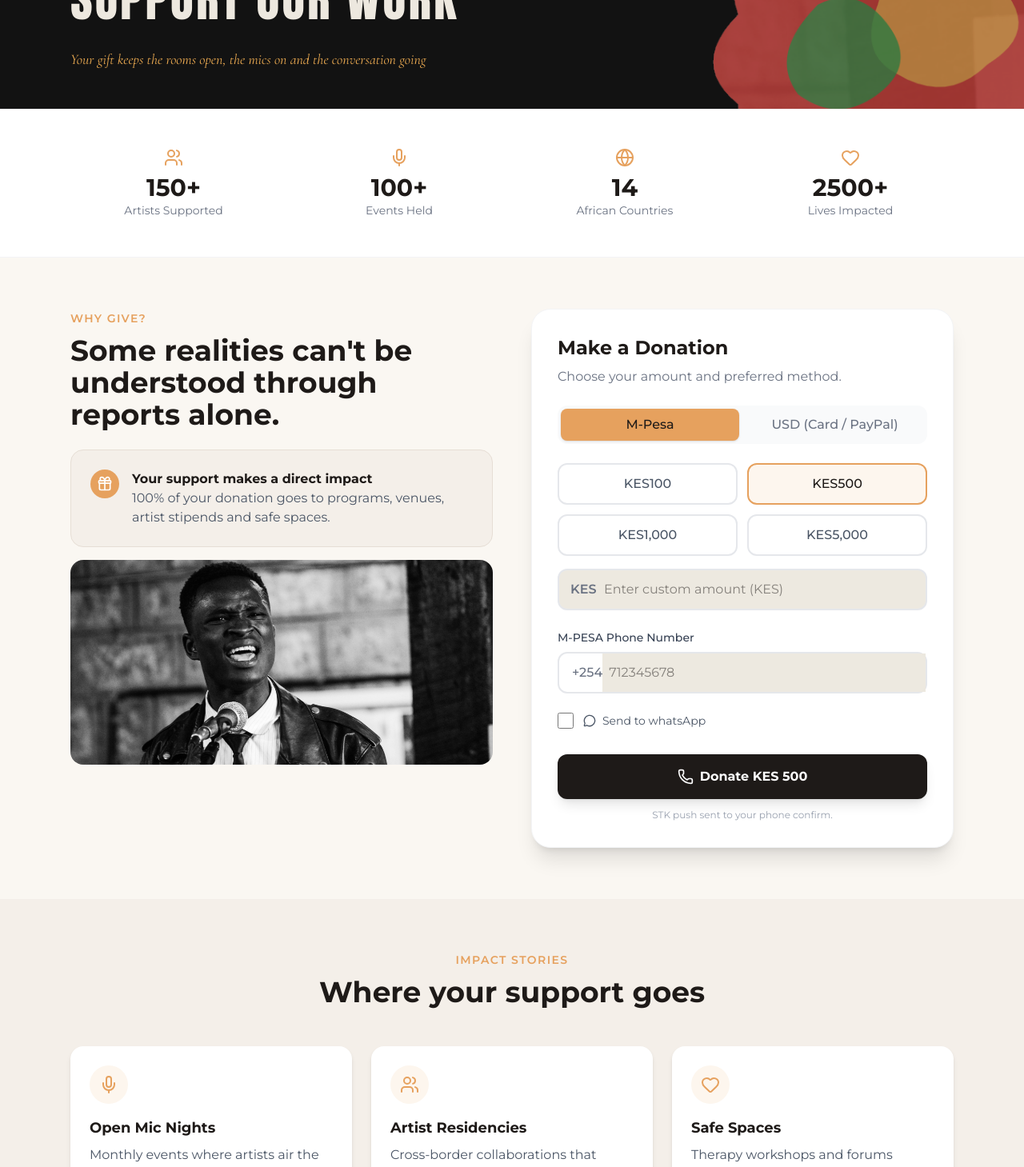
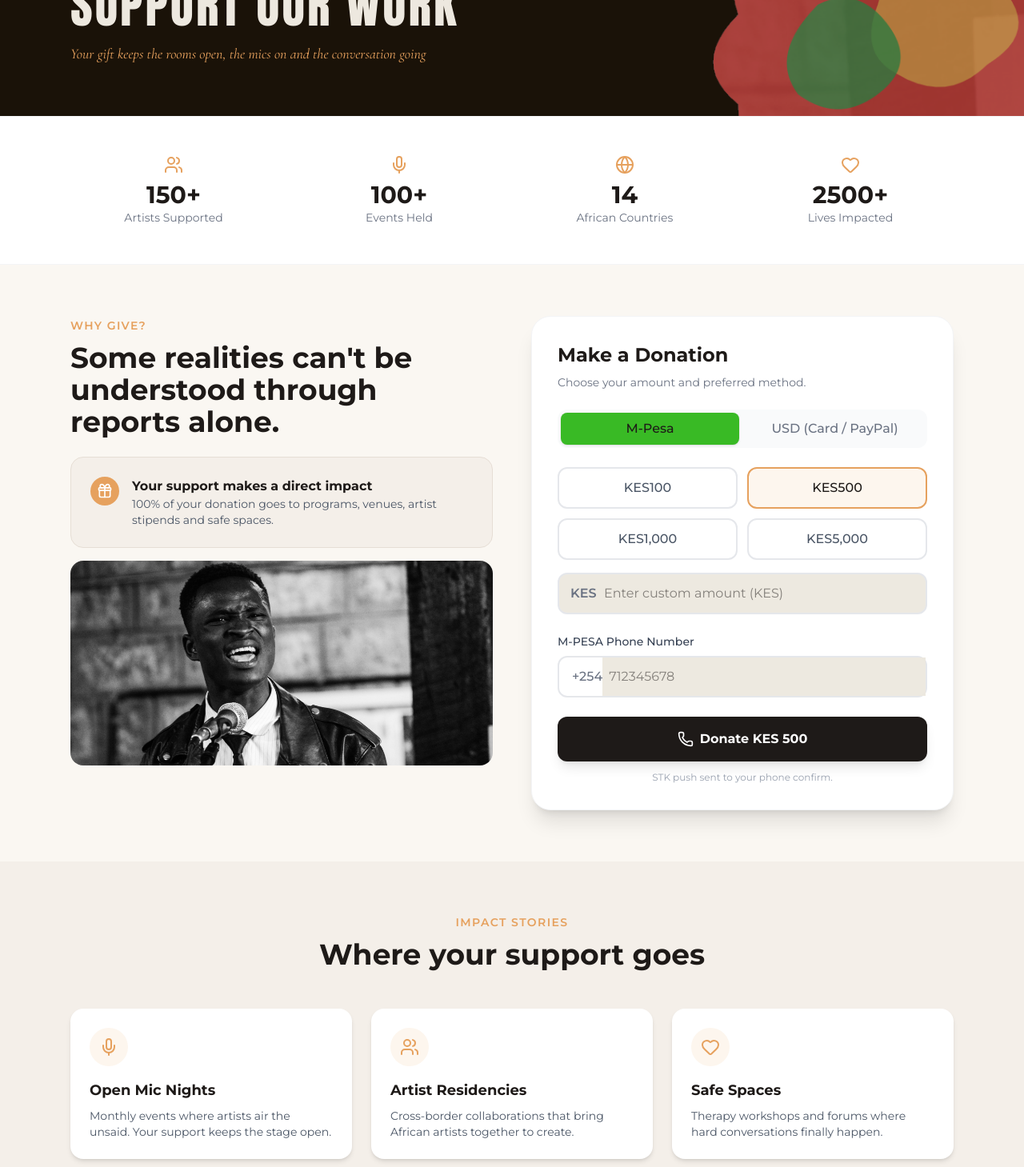
Before and after one commit to Jkosencha/Anika-Initiative, a React (Vite) app: page /donate in a window 1280 px wide. Shown: the part 180-1639 px from the top of the page at 80% size. Built offline with nearby package versions, Linux system fonts and the light colour scheme.

Commit message:
feat:added padding and button color

```diff
--- a/src/pages/Donate.jsx
+++ b/src/pages/Donate.jsx
@@ -88,7 +88,7 @@ const DonationPage = () => {
 
   return (
     <div className="font-body bg-[#FAF7F2] text-[#1E1A18] min-h-screen">
-      <section className="relative overflow-hidden bg-charcoal py-16 text-cream md:py-12">
+      <section className="relative overflow-hidden bg-ink text-cream px-6 md:px-16 py-16">
         <img
           src="/anika-flower.png"
           alt=""
@@ -96,17 +96,19 @@ const DonationPage = () => {
           className="pointer-events-none absolute -right-10 -top-10 w-md rotate-0 opacity-90"
         />
         <div className="relative z-10 mx-auto max-w-6xl px-6">
-          <h1 className="mb-6 max-w-3xl font-display text-5xl leading-tight md:text-6xl">
+          <h1 className="text-5xl md:text-6xl font-display">
             SUPPORT OUR WORK
           </h1>
-          <p className="mt-4 max-w-md font-editorial text-lg italic text-gold">
-            Your gift keeps the rooms open, the mics on and the conversation going
+          <p className="mt-4 max-w-md text-lg text-[#E6A15E] font-editorial italic">
+            Your gift keeps the rooms open, the mics on and the conversation
+            going
           </p>
         </div>
       </section>
 
-      <section className="py-12 px-4 bg-white border-y border-gray-100">
-        <div className="mx-auto grid max-w-6xl grid-cols-2 gap-6 px-6 md:grid-cols-4">
+      <section className="py-12 bg-white border-y border-gray-100">
+        <div className="mx-auto max-w-6xl px-6">
+          <div className="grid grid-cols-2 md:grid-cols-4 gap-6">
             {impactStats.map((stat, index) => {
               const Icon = stat.icon;
               return (
@@ -122,9 +124,10 @@ const DonationPage = () => {
               );
             })}
           </div>
+        </div>
       </section>
 
-      <section className="mx-auto max-w-6xl px-6 py-16">
+      <section className="py-16 mx-auto max-w-6xl px-6">
         <div className="grid grid-cols-1 lg:grid-cols-2 gap-12 items-start">
           <div>
             <span className="text-[#E6A15E] font-semibold text-sm tracking-widest uppercase">
@@ -144,7 +147,7 @@ const DonationPage = () => {
                     <h4 className="font-bold">
                       Your support makes a direct impact
                     </h4>
-                    <p className="text-base text-gray-600">
+                    <p className="text-sm text-gray-600">
                       100% of your donation goes to programs, venues, artist
                       stipends and safe spaces.
                     </p>
@@ -164,7 +167,7 @@ const DonationPage = () => {
 
           <div className="bg-white p-8 rounded-3xl shadow-xl border border-gray-100">
             <h3 className="text-2xl font-bold mb-2">Make a Donation</h3>
-            <p className="mb-6 text-base text-gray-500">
+            <p className="text-sm text-gray-500 mb-6">
               Choose your amount and preferred method.
             </p>
 
@@ -174,7 +177,7 @@ const DonationPage = () => {
                 onClick={() => setDonationMethod("mpesa")}
                 className={`flex-1 py-2 px-4 rounded-lg font-medium transition-all ${
                   donationMethod === "mpesa"
-                    ? "bg-[#E6A15E] text-[#1E1A18] shadow-sm"
+                    ? "bg-[#39ba25] text-[#1E1A18] shadow-sm"
                     : "text-gray-500 hover:text-gray-700"
                 }`}
               >
@@ -243,7 +246,7 @@ const DonationPage = () => {
                   </div>
                 </div>
 
-                <div className="flex items-center gap-3 mb-8">
+                {/* <div className="flex items-center gap-3 mb-8">
                   <input
                     type="checkbox"
                     id="whatsapp"
@@ -257,7 +260,7 @@ const DonationPage = () => {
                   >
                     <MessageCircle className="w-4 h-4" /> Send to whatsApp
                   </label>
-                </div>
+                </div> */}
               </>
             )}
 
@@ -299,13 +302,15 @@ const DonationPage = () => {
       </section>
 
       {/* making of impact stories */}
-      <section className="py-16 px-4 bg-[#F4EFE9]">
+      <section className="py-16 bg-[#F4EFE9]">
         <div className="mx-auto max-w-6xl px-6">
           <div className="text-center mb-12">
             <span className="text-[#E6A15E] font-semibold text-sm tracking-widest uppercase">
               Impact Stories
             </span>
-            <h2 className="text-3xl md:text-4xl font-bold mt-2">Where your support goes</h2>
+            <h2 className="text-3xl md:text-4xl font-bold mt-2">
+              Where your support goes
+            </h2>
           </div>
 
           <div className="grid grid-cols-1 md:grid-cols-3 gap-6">
@@ -314,8 +319,9 @@ const DonationPage = () => {
                 <Mic className="w-6 h-6 text-[#E6A15E]" />
               </div>
               <h4 className="font-bold text-lg mb-2">Open Mic Nights</h4>
-              <p className="text-base text-gray-600">
-                Monthly events where artists air the unsaid. Your support keeps the stage open.
+              <p className="text-sm text-gray-600">
+                Monthly events where artists air the unsaid. Your support keeps
+                the stage open.
               </p>
             </div>
 
@@ -324,8 +330,9 @@ const DonationPage = () => {
                 <Users className="w-6 h-6 text-[#E6A15E]" />
               </div>
               <h4 className="font-bold text-lg mb-2">Artist Residencies</h4>
-              <p className="text-base text-gray-600">
-                Cross-border collaborations that bring African artists together to create.
+              <p className="text-sm text-gray-600">
+                Cross-border collaborations that bring African artists together
+                to create.
               </p>
             </div>
 
@@ -334,8 +341,9 @@ const DonationPage = () => {
                 <Heart className="w-6 h-6 text-[#E6A15E]" />
               </div>
               <h4 className="font-bold text-lg mb-2">Safe Spaces</h4>
-              <p className="text-base text-gray-600">
-                Therapy workshops and forums where hard conversations finally happen.
+              <p className="text-sm text-gray-600">
+                Therapy workshops and forums where hard conversations finally
+                happen.
               </p>
             </div>
           </div>
```
Lines whose indentation alone changed are shown as unchanged.
